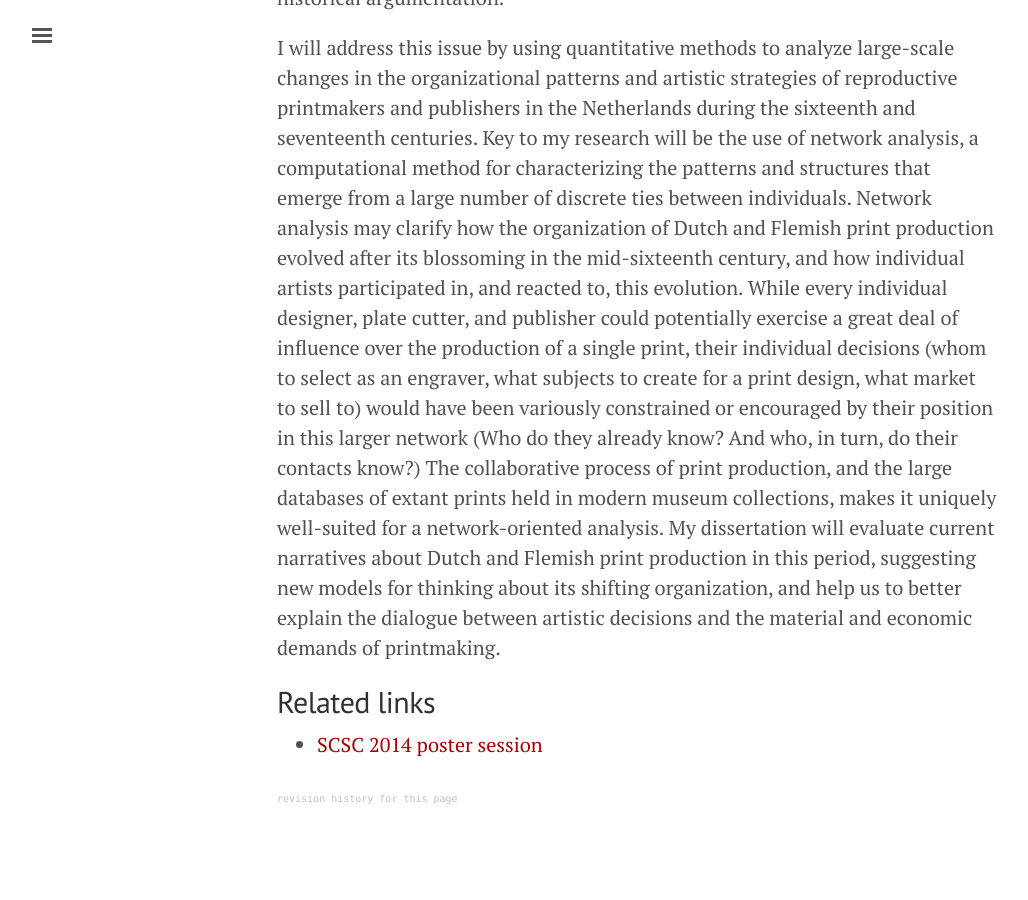
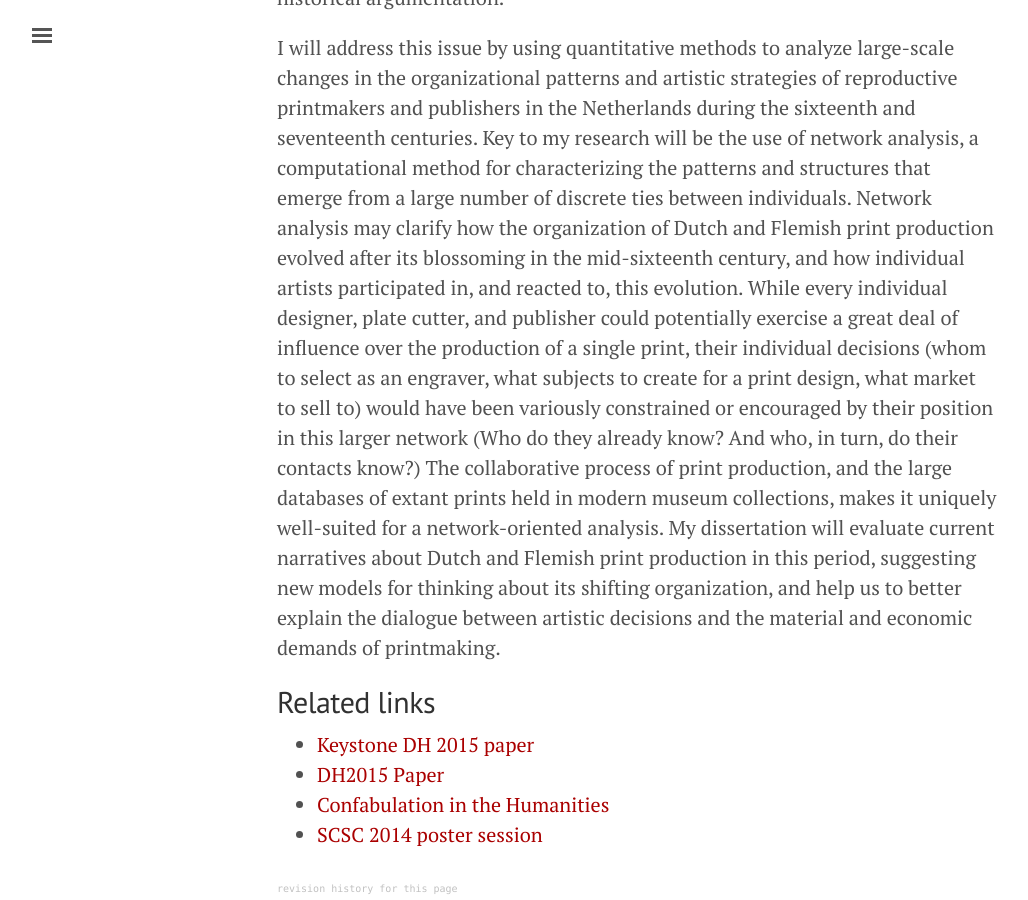
Before and after one commit to mdlincoln/mdlincoln.github.io, a Jekyll site: the page built from dissertation/index.md, in a window 1280 px wide and 900 px high, scrolled down 1193 px. Shown: the whole window, without its empty margins (3-1031 px from the left). Built offline with Jekyll 4.4.1, drawn with Linux system fonts in a browser that asks for light colours; nearby versions of some CDN libraries; before the commit the page ends 2003 px from its top, so only the background shows below that.

Commit message:
Addt'l diss links

```diff
--- a/dissertation/index.md
+++ b/dissertation/index.md
@@ -29,4 +29,7 @@ My dissertation will evaluate current narratives about Dutch and Flemish print p
 
 ## Related links
 
+- [Keystone DH 2015 paper](/2015/08/04/keystone-dh-simulating-print-production-networks.html)
+- [DH2015 Paper](/2015/06/30/dh2015-modelling-the-international-printmaking-networks-of-early-modern-europe.html)
+- [Confabulation in the Humanities](/2015/03/21/confabulation-in-the-humanities.html)
 - [SCSC 2014 poster session](/2014/10/17/foreign-and-domestic-interaction-in-the-early-modern-printmaking-network.html)
```
